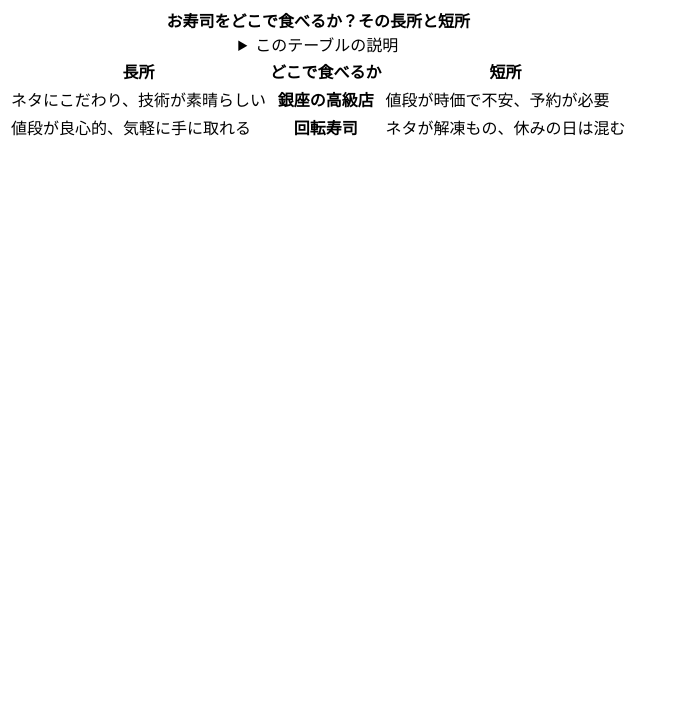
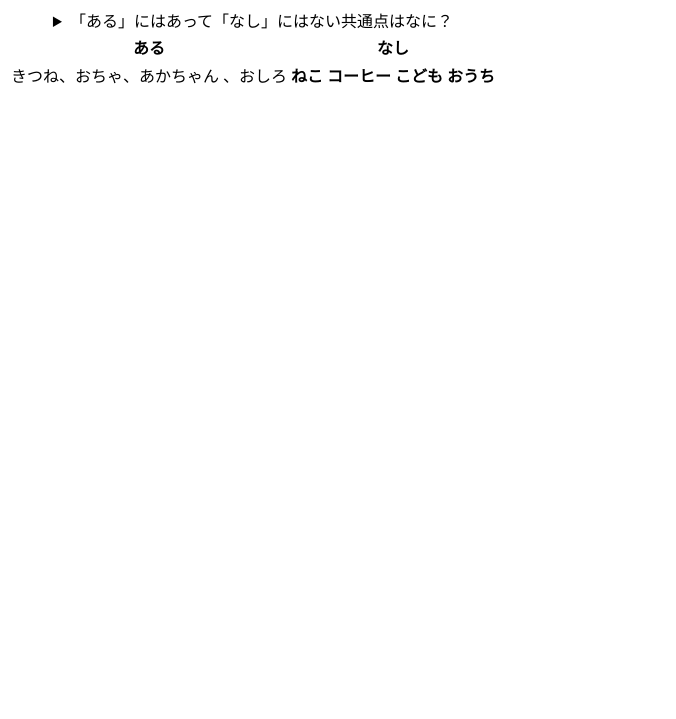
Before and after one commit to yamazakitomo/kimatu_project_zm20074_2, a plain HTML site: page index.html in a window 1280 px wide. Shown: the part 81-800 px from the top of the page, without its empty margins (0-676 px from the left). Drawn offline with Linux system fonts and the light colour scheme.

Commit message:
Update index.html

```diff
--- a/index.html
+++ b/index.html
@@ -10,18 +10,19 @@
     <h1>問題</h1>
     <table>
                     <caption>
-                        <strong>お寿司をどこで食べるか？その長所と短所</strong>
                         <details>
-                            <summary>このテーブルの説明</summary>
-                            <p>以下のテーブルでは、２番目のカラムに寿司店のタイプが入れられています。その左側にそのようなタイプのお店でお寿司を食べる場合の長所が、右側に短所が入れられています。</p>
+                          <summary>「ある」にはあって「なし」にはない共通点はなに？</summary>
                         </details>
                     </caption>
                     <thead>
-                        <tr><th class="important">長所</th><th>どこで食べるか</th><th>短所</th></tr>
+                        <tr><th class="ari">ある</th><th class="nasi">なし</th></tr>
                     </thead>
                     <tbody>
-                        <tr><td>ネタにこだわり、技術が素晴らしい</td><th>銀座の高級店</th><td>値段が時価で不安、予約が必要</td></tr>
-                        <tr><td>値段が良心的、気軽に手に取れる</td><th>回転寿司</th><td>ネタが解凍もの、休みの日は混む</td></tr>
+                        <tr><td>きつね、おちゃ、あかちゃん 、おしろ</td>
+                          <th>ねこ
+                          コーヒー
+                          こども
+                          おうち</th></tr>
                     </tbody>
                 </table>
   </body>
```
